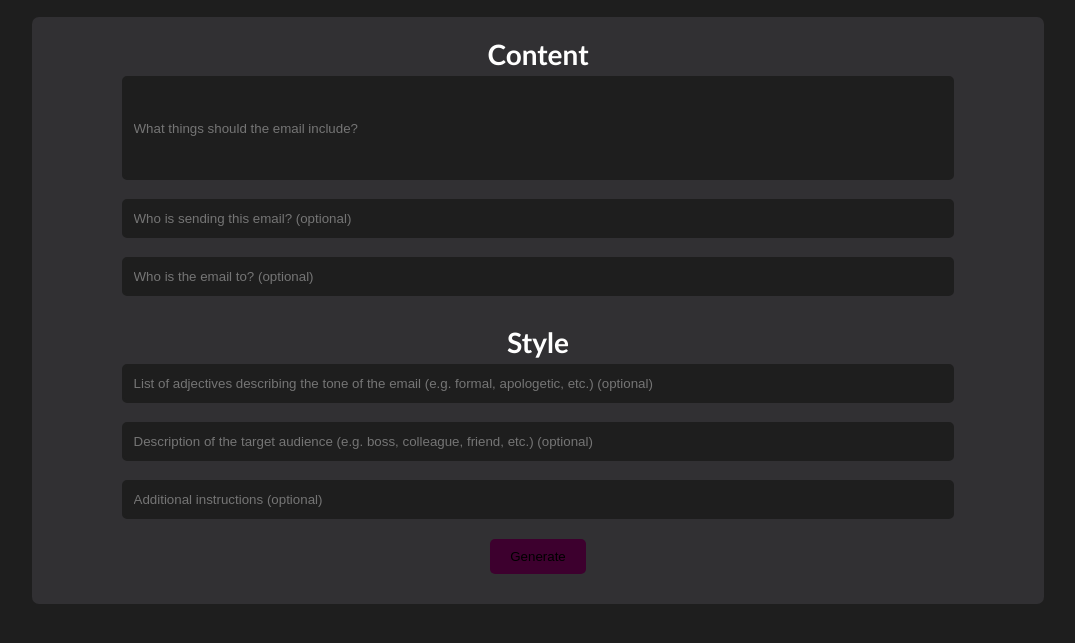
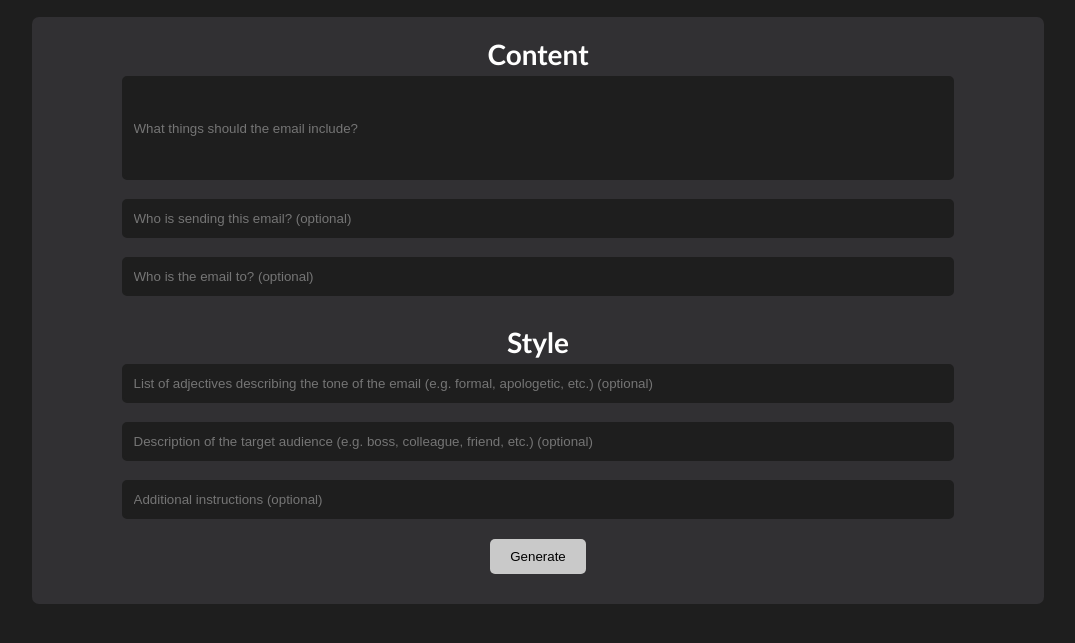
Before and after one commit to Kaya-Kaya/EmailGPT, a plain HTML site: page index.html in a window 1280 px wide. In both pictures the pointer is over the button "Generate". Shown: the part 149-792 px from the top of the page, without its empty margins (102-1177 px from the left). Drawn offline with Linux system fonts and the light colour scheme.

Commit message:
fixed button highlight color

```diff
--- a/style.css
+++ b/style.css
@@ -55,7 +55,7 @@ input {
 }
 
 .btn-group button:hover {
-    background-color: #3d002e;
+    background-color: #c9c9c9;
 }
 
 .btn-group button:active {
```
Also changed, not shown: 1 other file.
